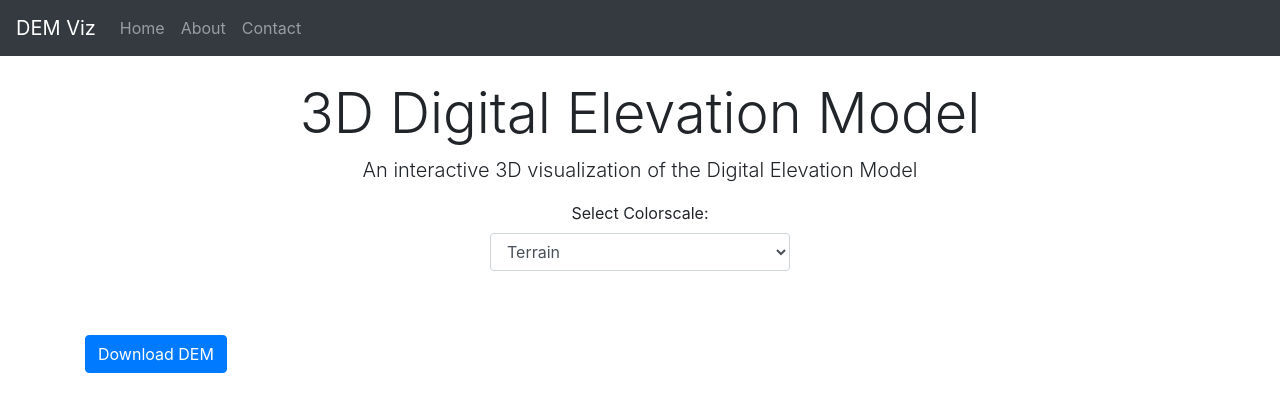
After one commit to advaithca/dem-visualizer-python, a Django app: template demvis/visualizer/templates/dem_data.html in a window 1280 px wide. The commit adds this page. Shown: the top 412 px of the page. Run offline with Django 5.2, Linux system fonts and the light colour scheme; the template is opened without the code that fills it, so the values that code supplies are empty; some libraries are stand-ins or nearby versions.

Commit message:
It kinda works now

```diff
--- a/demvis/visualizer/templates/base.html
+++ b/demvis/visualizer/templates/base.html
@@ -4,6 +4,7 @@
     <meta charset="UTF-8">
     <meta name="viewport" content="width=device-width, initial-scale=1.0">
     <title>{% block title %}DEM Visualizer{% endblock %}</title>
+    {% block scripts  %}{% endblock  %}
     <link rel="stylesheet" href="https://stackpath.bootstrapcdn.com/bootstrap/4.5.2/css/bootstrap.min.css">
 </head>
 <body>
--- /dev/null
+++ b/demvis/visualizer/templates/dem_data.html
@@ -0,0 +1,51 @@
+{% extends "base.html" %}
+{% block title %}
+    3D DEM Visualization
+{% endblock %}
+{% block scripts %}
+    <script src="https://cdn.plot.ly/plotly-latest.min.js"></script>
+    <script>
+        document.addEventListener('DOMContentLoaded', function () {
+            const colorscaleSelect = document.getElementById('colorscale-select');
+            colorscaleSelect.addEventListener('change', function () {
+                const selectedColorscale = this.value;
+                Plotly.restyle('plotly-div', 'colorscale', [selectedColorscale]);
+            });
+        });
+    </script>
+{% endblock %}
+{% block content %}
+    <div class="row">
+        <div class="col-12 text-center">
+            <h1 class="display-4">3D Digital Elevation Model</h1>
+            <p class="lead">An interactive 3D visualization of the Digital Elevation Model</p>
+            <!-- Colorscale Switcher -->
+            <div class="form-group">
+                <label for="colorscale-select">Select Colorscale:</label>
+                <select class="form-control" id="colorscale-select" style="max-width: 300px; margin: 0 auto;">
+                    <option value="terrain">Terrain</option>
+                    <option value="viridis">Viridis</option>
+                    <option value="cividis">Cividis</option>
+                    <option value="plasma">Plasma</option>
+                    <option value="magma">Magma</option>
+                    <option value="inferno">Inferno</option>
+                    <option value="rainbow">Rainbow</option>
+                    <option value="earth">Earth</option>
+                    <option value="electric">Electric</option>
+                </select>
+            </div>
+        </div>
+    </div>
+    <div class="row justify-content-center mt-4">
+        <div class="col-12">
+            <div id="plotly-div">
+                {{ plot_div|safe }}
+            </div>
+        </div>
+    </div>
+    <div class="row justify-content-center mt-4">
+        <div class="col-12">
+            <a href="{{ url }}" class="btn btn-primary">Download DEM</a>
+        </div>
+    </div>
+{% endblock %}
```
Also changed, not shown: demvis/visualizer/templates/index.html (+4 -4 lines), demvis/visualizer/templates/message.html (added, +12 -0 lines), demvis/visualizer/views.py (+41 -11 lines).
